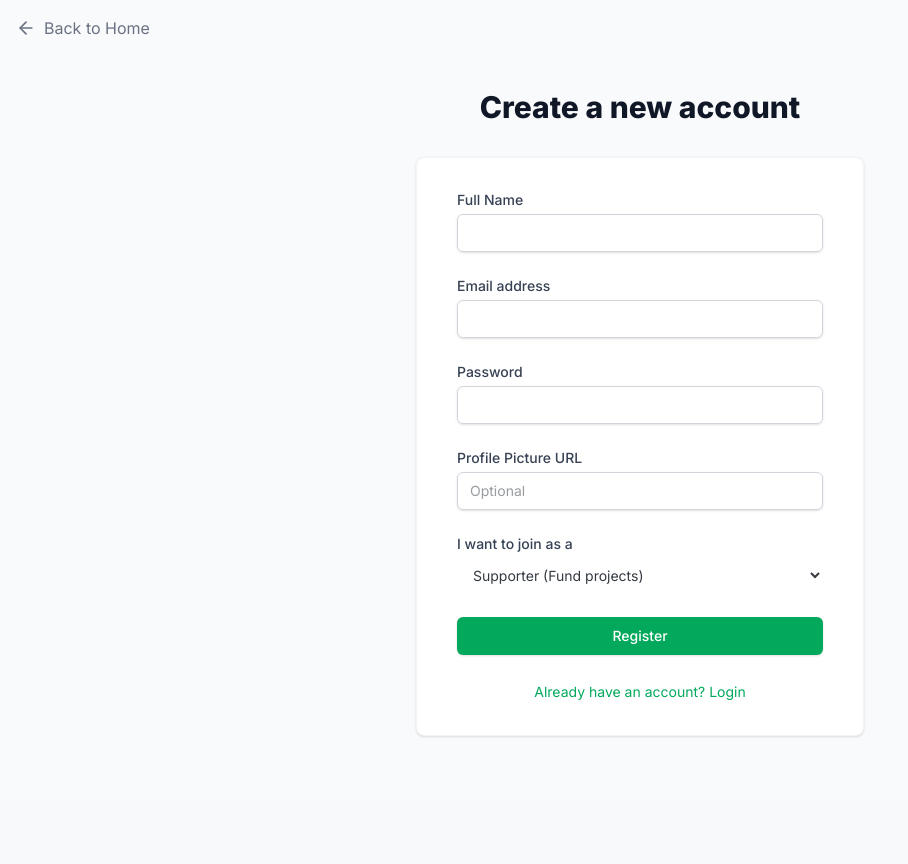
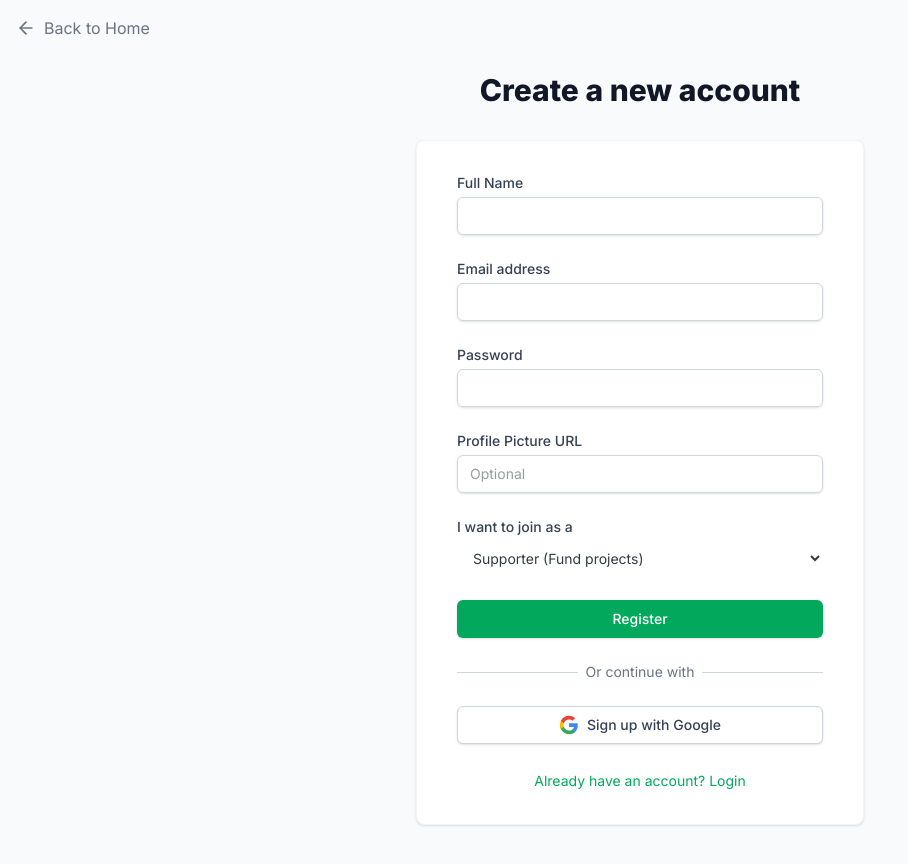
Before and after one commit to tayabunn/crowdfund-client, a Next.js app: page /register in a window 1280 px wide. Shown: the top 864 px of the page, without its empty margins (0-908 px from the left). Before the commit the page ends 800 px from the top, so only its background shows below. Built offline with nearby package versions, Linux system fonts and the light colour scheme; no server answers.

Commit message:
REgister button and integration done

```diff
--- a/package.json
+++ b/package.json
@@ -9,9 +9,11 @@
     "lint": "eslint"
   },
   "dependencies": {
+    "@react-oauth/google": "^0.13.5",
     "@stripe/react-stripe-js": "^6.7.0",
     "@stripe/stripe-js": "^9.9.0",
     "axios": "^1.18.1",
+    "better-auth": "^1.6.23",
     "framer-motion": "^12.42.2",
     "lucide-react": "^1.24.0",
     "mongodb": "^7.5.0",
--- a/src/app/(auth)/login/page.tsx
+++ b/src/app/(auth)/login/page.tsx
@@ -1,6 +1,9 @@
 "use client";
 import { useState } from 'react';
 import Link from 'next/link';
+import { useAuth } from '@/context/AuthContext';
+import { useGoogleLogin } from '@react-oauth/google';
+import axios from 'axios';
 
 export default function Login() {
   const [email, setEmail] = useState('');
@@ -11,6 +14,25 @@ export default function Login() {
     // TODO: implement login logic
   };
 
+  const { login } = useAuth();
+  const [error, setError] = useState('');
+
+  const handleGoogleSignIn = useGoogleLogin({
+    onSuccess: async (tokenResponse) => {
+      try {
+        const res = await axios.post(`${process.env.NEXT_PUBLIC_API_URL}/auth/google`, {
+          token: tokenResponse.access_token
+        });
+        login(res.data.token, res.data.user);
+      } catch (err) {
+        setError('Failed to login with Google.');
+      }
+    },
+    onError: () => {
+      setError('Google login failed.');
+    }
+  });
+
   return (
     <div className="sm:mx-auto sm:w-full sm:max-w-md">
       <h2 className="mt-6 text-center text-3xl font-extrabold text-gray-900">
@@ -18,6 +40,7 @@ export default function Login() {
       </h2>
       <div className="mt-8 sm:mx-auto sm:w-full sm:max-w-md">
         <div className="bg-white py-8 px-4 shadow sm:rounded-lg sm:px-10 border border-gray-100">
+          {error && <div className="mb-4 text-red-500 text-center text-sm">{error}</div>}
           <form className="space-y-6" onSubmit={handleLogin}>
             <div>
               <label className="block text-sm font-medium text-gray-700">Email address</label>
@@ -49,7 +72,11 @@ export default function Login() {
                 </div>
               </div>
               <div className="mt-6">
-                <button type="button" className="w-full flex justify-center py-2 px-4 border border-gray-300 rounded-md shadow-sm text-sm font-medium text-gray-700 bg-white hover:bg-gray-50">
+                <button
+                  type="button"
+                  onClick={() => handleGoogleSignIn()}
+                  className="w-full flex justify-center py-2 px-4 border border-gray-300 rounded-md shadow-sm text-sm font-medium text-gray-700 bg-white hover:bg-gray-50"
+                >
                   <svg className="w-5 h-5 mr-2" viewBox="0 0 24 24">
                     <path fill="currentColor" d="M22.56 12.25c0-.78-.07-1.53-.2-2.25H12v4.26h5.92c-.26 1.37-1.04 2.53-2.21 3.31v2.77h3.57c2.08-1.92 3.28-4.74 3.28-8.09z" />
                     <path fill="#34A853" d="M12 23c2.97 0 5.46-.98 7.28-2.66l-3.57-2.77c-.98.66-2.23 1.06-3.71 1.06-2.86 0-5.29-1.93-6.16-4.53H2.18v2.84C3.99 20.53 7.7 23 12 23z" />
--- a/src/app/(auth)/register/page.tsx
+++ b/src/app/(auth)/register/page.tsx
@@ -1,6 +1,9 @@
 "use client";
 import { useState } from 'react';
 import Link from 'next/link';
+import { useAuth } from '@/context/AuthContext';
+import { useGoogleLogin } from '@react-oauth/google';
+import axios from 'axios';
 
 export default function Register() {
   const [formData, setFormData] = useState({
@@ -16,6 +19,26 @@ export default function Register() {
     // TODO: implement register logic
   };
 
+  const { login } = useAuth();
+  const [error, setError] = useState('');
+
+  const handleGoogleSignIn = useGoogleLogin({
+    onSuccess: async (tokenResponse) => {
+      try {
+        const res = await axios.post(`${process.env.NEXT_PUBLIC_API_URL}/auth/google`, {
+          token: tokenResponse.access_token,
+          role: formData.role // passing the selected role
+        });
+        login(res.data.token, res.data.user);
+      } catch (err) {
+        setError('Failed to login with Google.');
+      }
+    },
+    onError: () => {
+      setError('Google login failed.');
+    }
+  });
+
   return (
     <div className="sm:mx-auto sm:w-full sm:max-w-md">
       <h2 className="mt-6 text-center text-3xl font-extrabold text-gray-900">
@@ -23,6 +46,7 @@ export default function Register() {
       </h2>
       <div className="mt-8 sm:mx-auto sm:w-full sm:max-w-md">
         <div className="bg-white py-8 px-4 shadow sm:rounded-lg sm:px-10 border border-gray-100">
+          {error && <div className="mb-4 text-red-500 text-center text-sm">{error}</div>}
           <form className="space-y-6" onSubmit={handleRegister}>
             <div>
               <label className="block text-sm font-medium text-gray-700">Full Name</label>
@@ -57,6 +81,32 @@ export default function Register() {
                 Register
               </button>
             </div>
+            <div className="mt-6">
+              <div className="relative">
+                <div className="absolute inset-0 flex items-center">
+                  <div className="w-full border-t border-gray-300"></div>
+                </div>
+                <div className="relative flex justify-center text-sm">
+                  <span className="px-2 bg-white text-gray-500">Or continue with</span>
+                </div>
+              </div>
+
+              <div className="mt-6">
+                <button
+                  type="button"
+                  onClick={handleGoogleSignIn}
+                  className="w-full flex justify-center items-center py-2 px-4 border border-gray-300 rounded-md shadow-sm bg-white text-sm font-medium text-gray-700 hover:bg-gray-50 focus:outline-none focus:ring-2 focus:ring-offset-2 focus:ring-primary"
+                >
+                  <svg className="w-5 h-5 mr-2" viewBox="0 0 24 24" fill="none" xmlns="http://www.w3.org/2000/svg">
+                    <path d="M22.56 12.25c0-.78-.07-1.53-.2-2.25H12v4.26h5.92c-.26 1.37-1.04 2.53-2.21 3.31v2.77h3.57c2.08-1.92 3.28-4.74 3.28-8.09z" fill="#4285F4"/>
+                    <path d="M12 23c2.97 0 5.46-.98 7.28-2.66l-3.57-2.77c-.98.66-2.23 1.06-3.71 1.06-2.86 0-5.29-1.93-6.16-4.53H2.16v2.84C3.99 20.53 7.7 23 12 23z" fill="#34A853"/>
+                    <path d="M5.84 14.09c-.22-.66-.35-1.36-.35-2.09s.13-1.43.35-2.09V7.07H2.16C1.43 8.55 1 10.22 1 12s.43 3.45 1.16 4.93l3.68-2.84z" fill="#FBBC05"/>
+                    <path d="M12 5.38c1.62 0 3.06.56 4.21 1.64l3.15-3.15C17.45 2.09 14.97 1 12 1 7.7 1 3.99 3.47 2.16 7.07l3.68 2.84c.87-2.6 3.3-4.53 6.16-4.53z" fill="#EA4335"/>
+                  </svg>
+                  Sign up with Google
+                </button>
+              </div>
+            </div>
 
             <div className="mt-6 text-center">
              <Link href="/login" className="text-sm text-primary hover:text-primary-dark">Already have an account? Login</Link>
--- a/src/app/Providers.tsx
+++ b/src/app/Providers.tsx
@@ -1,6 +1,13 @@
 "use client";
 import { AuthProvider } from '@/context/AuthContext';
+import { GoogleOAuthProvider } from '@react-oauth/google';
 
 export function Providers({ children }: { children: React.ReactNode }) {
-  return <AuthProvider>{children}</AuthProvider>;
+  const clientId = process.env.NEXT_PUBLIC_GOOGLE_CLIENT_ID || "69895774629-8bhv3t7kienstus60uu90tgk7notq9ne.apps.googleusercontent.com";
+
+  return (
+    <GoogleOAuthProvider clientId={clientId}>
+      <AuthProvider>{children}</AuthProvider>
+    </GoogleOAuthProvider>
+  );
 }
--- /dev/null
+++ b/src/app/api/auth/[...all]/route.ts
@@ -0,0 +1,4 @@
+import { auth } from "@/lib/auth";
+import { toNextJsHandler } from "better-auth/next-js";
+
+export const { GET, POST } = toNextJsHandler(auth);
--- a/src/components/Navbar.tsx
+++ b/src/components/Navbar.tsx
@@ -39,7 +39,7 @@ export default function Navbar() {
               </>
             ) : null}
 
-            <a href="#" className="border-2 border-primary text-primary px-5 py-2 rounded-full font-bold hover:bg-primary hover:text-white transition-all">Join as Developer</a>
+            <a href="https://github.com/tayabunn/crowdfund-client" target="_blank" rel="noopener noreferrer" className="border-2 border-primary text-primary px-5 py-2 rounded-full font-bold hover:bg-primary hover:text-white transition-all">Join as Developer</a>
           </div>
           <div className="-mr-2 flex items-center md:hidden">
             <button
@@ -74,7 +74,7 @@ export default function Navbar() {
                   <button onClick={logout} className="w-full text-left block px-3 py-3 rounded-md text-base font-medium text-red-500 hover:bg-red-50">Logout</button>
                 </>
               ) : null}
-              <a href="#" className="block px-3 py-3 rounded-md text-base font-bold text-white bg-primary text-center mt-4">Join as Developer</a>
+              <a href="https://github.com/tayabunn/crowdfund-client" target="_blank" rel="noopener noreferrer" className="block px-3 py-3 rounded-md text-base font-bold text-white bg-primary text-center mt-4">Join as Developer</a>
             </div>
           </motion.div>
         )}
--- /dev/null
+++ b/src/lib/auth-client.ts
@@ -0,0 +1,2 @@
+import { createAuthClient } from "better-auth/react"
+export const authClient = createAuthClient()
--- a/src/lib/auth.ts
+++ b/src/lib/auth.ts
@@ -11,4 +11,10 @@ export const auth = betterAuth({
     // Optional: if you don't provide a client, database transactions won't be enabled.
     client
   }),
+  socialProviders: {
+    google: {
+      clientId: process.env.GOOGLE_CLIENT_ID as string,
+      clientSecret: process.env.GOOGLE_CLIENT_SECRET as string,
+    },
+  },
 });
```
Also changed, not shown: 1 other file (tests, documents, lock files or other folders).
